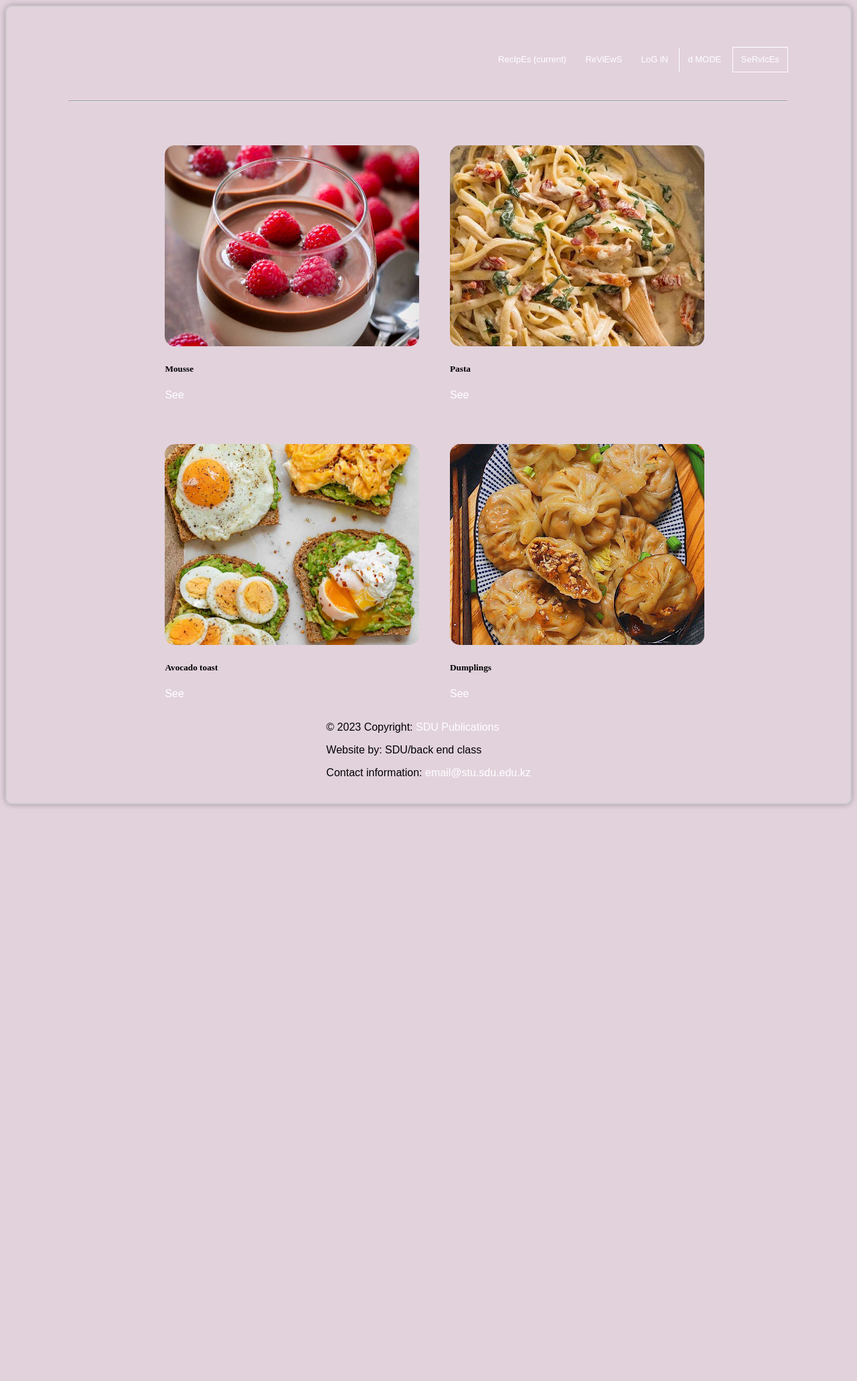
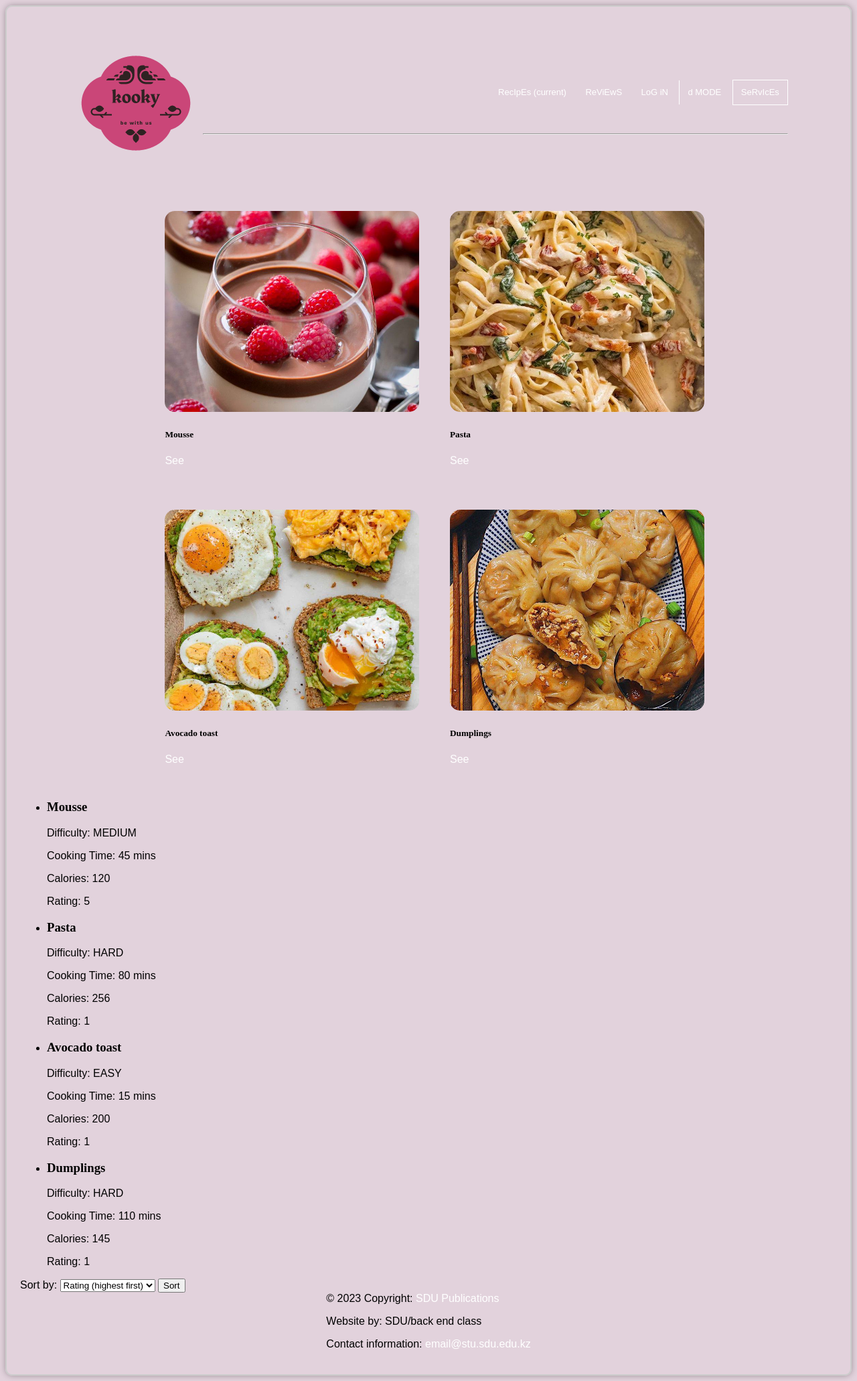
Before and after one commit to saya-loo/kooky_final, a Django app: page /recipe/ in a window 1280 px wide. Shown: the whole page at 67% size. Before the commit the page ends 1205 px from the top, so only its background shows below. Run offline with Django 4.2, Linux system fonts and the light colour scheme; data comes from the database, SQL or seed files in the repository.

Commit message:
2
update

```diff
--- a/kooky-main/kooky/urls.py
+++ b/kooky-main/kooky/urls.py
@@ -2,7 +2,7 @@ from django.contrib import admin
 from django.urls import path
 from django.conf import settings
 from django.conf.urls.static import static
-from recipes.views import recipe_detail, recipes, index, services, login_user, search, logout_user, myprofile, payment, set_theme
+from recipes.views import recipe_detail, recipes, index, services, login_user, search, logout_user, myprofile, payment, set_theme, home
 
 
 
@@ -18,6 +18,7 @@ urlpatterns = [path('admin/', admin.site.urls),
                path('payment/', payment, name='payment'),
                path('set-theme/', set_theme, name='set_theme'),
 
+
                ]
 
 
--- a/kooky-main/recipes/templates/recipes/main.html
+++ b/kooky-main/recipes/templates/recipes/main.html
@@ -9,39 +9,19 @@
 
     <title>{% block title %}Kooky{% endblock %}</title>
   </head>
-  <body>
-        <!--<nav class="navbar navbar-expand-sm navbar-light sticky-top">
-          <a class="navbar-brand" href="/">{% block brand %}<img src="{% static '' %}">{% endblock %}</a>
-          <button class="navbar-toggler" type="button" data-toggle="collapse" data-target="#navbarSupportedContent" aria-controls="navbarSupportedContent" aria-expanded="false" aria-label="Toggle navigation">
-            <span class="navbar-toggler-icon"></span>
-          </button>
-          <div class="collapse navbar-collapse" id="navbarSupportedContent">
-            <ul class="navbar-nav mr-auto">
-              <li class="nav-item active">
-                <a class="nav-link" href="{% url 'recipes' %}">Recipes <span class="sr-only">(current)</span></a>
-              </li>
-              <li class="nav-item">
-                <a class="nav-link" href="{% url 'services' %}">Services</a>
-              </li>
-              <li class="nav-item">
-                <a class="nav-link" href="/login/">Login</a>
-              </li>
-            </ul>
-            <form class="form-inline my-2 my-lg-0">
-              <input class="form-control mr-sm-2" type="search" placeholder="Search" aria-label="Search">
-              <button class="btn btn-outline-success my-2 my-sm-0" type="submit">Search</button>
-            </form>
-          </div>
-        </nav>-->
+  <body  class="{% if request.COOKIES.theme == 'dark' %}dark-mode{% endif %}">
+
         <div class="window">
         <nav>
-
+    <div id="logo">
+        <a href="/"><img src="{% static 'logo.png' %}"></a>
+    </div>
     <div class="nav-links" id="navLinks">
         <ul>
           <li><a href="{% url 'recipes' %}">RecIpEs <span class="sr-only">(current)</span></a></li>
             <li><a href="">ReViEwS</a></li>
             <li><a href="/login/">LoG iN</a></li>
-            {% if request.COOKIES.theme == 'light' %}
+            {% if request.COOKIES.theme == 'dark' %}
             <li><a id="theme-switch" href="">l MODE</a></li>
             {% else %}
             <li style="border-left: 1px solid white;"><a id="theme-switch" href="">d MODE</a></li>
@@ -53,9 +33,7 @@
     </div>
 
 
-</nav>
-
-        <div class="container-fluid">
+</nav>        <div class="container-fluid">
         {% block content %}
             Kooky
         {% endblock %}
@@ -72,12 +50,12 @@
 <script>
   var themeSwitch = document.getElementById('theme-switch');
   themeSwitch.onclick = function() {
-    var theme = document.body.classList.contains('dark') ? 'light' : 'dark';
+    var theme = document.body.classList.contains('light') ? 'dark' : 'dark';
     var xhr = new XMLHttpRequest();
     xhr.open('GET', '/set-theme/?theme=' + theme);
     xhr.send();
     document.body.classList.toggle('dark');
-    themeSwitch.innerHTML = theme == 'light' ? 'Switch to dark mode' : 'Switch to light mode';
+    themeSwitch.innerHTML = theme == 'dark' ? 'Switch to light mode' : 'Switch to dark mode';
   };
 </script>
   </body>
--- a/kooky-main/recipes/templates/recipes/recipes.html
+++ b/kooky-main/recipes/templates/recipes/recipes.html
@@ -13,5 +13,32 @@
 {% endfor %}
 </div>
 
+<!-- recipe_list.html -->
+{% if recipes %}
+  <ul>
+    {% for recipe in recipes %}
+      <li>
+        <h3>{{ recipe.name }}</h3>
+        <p>Difficulty: {{ recipe.level }}</p>
+        <p>Cooking Time: {{ recipe.cooking }} mins</p>
+        <p>Calories: {{ recipe.calories }}</p>
+        <p>Rating: {{ recipe.rating }}</p>
+      </li>
+    {% endfor %}
+  </ul>
+{% else %}
+  <p>No recipes found.</p>
+{% endif %}
+
+<!-- add a dropdown menu for sorting -->
+<form method="get">
+  <label for="sort-by">Sort by:</label>
+  <select id="sort-by" name="sort_by">
+    <option value="-rating">Rating (highest first)</option>
+    <option value="difficulty">Difficulty</option>
+  </select>
+  <button type="submit">Sort</button>
+</form>
+
 
 {% endblock %}
--- a/kooky-main/recipes/views.py
+++ b/kooky-main/recipes/views.py
@@ -9,12 +9,20 @@ from recipes.utils import average_rating
 from .forms import BookMediaForm,EmpImageDisplay #поменяла ReviewForm SearchForm на эти два
 
 
-def set_theme(request):
-    theme = request.GET.get('theme', 'light')
-    response = redirect('/')
+
+def home(request):
+    theme = request.COOKIES.get('theme', 'light')
+    context = {'theme': theme}
+    response = render(request, 'recipes/main.html', context)
     response.set_cookie('theme', theme)
     return response
 
+
+def set_theme(request):
+    theme = request.GET.get('theme', 'light')
+    response = HttpResponse()
+    response.set_cookie('theme', theme)
+    return response
 
 def payment(request):
     return render(request, 'recipes/payment_success.html')
@@ -23,16 +31,24 @@ def services(request):
     return render(request, "recipes/salePage.html")
 
 def index(request):
+
     return render(request, 'recipes/main.html')
 
 
 def recipes(request):
     recipes = Recipes.objects.all()
-    template = loader.get_template('recipes/recipes.html')
+
+    sort_by = request.GET.get('sort_by')  # get the value of the sorting parameter from the URL query string
+
+    if sort_by == 'difficulty':
+        recipes = sorted(recipes, key=lambda recipe: recipe.level)  # sort by difficulty level
+    else:
+        recipes = recipes.order_by('-rating')
+
     context = {
         'recipes': recipes
     }
-    return HttpResponse(template.render(context, request))
+    return render(request,'recipes/recipes.html',{'recipes': recipes})
 
 
 def recipe_detail(request, pk):
--- a/kooky-main/static/main.css
+++ b/kooky-main/static/main.css
@@ -11,10 +11,12 @@ nav {
 .navbar-brand > img {
     height: 50px;
 }*/
+
 body.dark {
   background-color: #333333;
   color: #ffffff;
 }
+
   .window {
     border: 2px solid #ccc;
     padding: 20px;
@@ -67,6 +69,10 @@ nav {
 .nav-links ul li:hover::after{
     width: 100%;
 }
+
+.logo{
+    padding: 0 ;
+}
 body {
     font-family: 'Source Sans Pro', sans-serif;
     background-color: #e2d2dc
```
Also changed, not shown: kooky-main/recipes/static/recipes/salePage.css (+18 -6 lines), kooky-main/recipes/templates/recipes/salePage.html (+6 -2 lines), kooky-main/static/logo.png (added).
